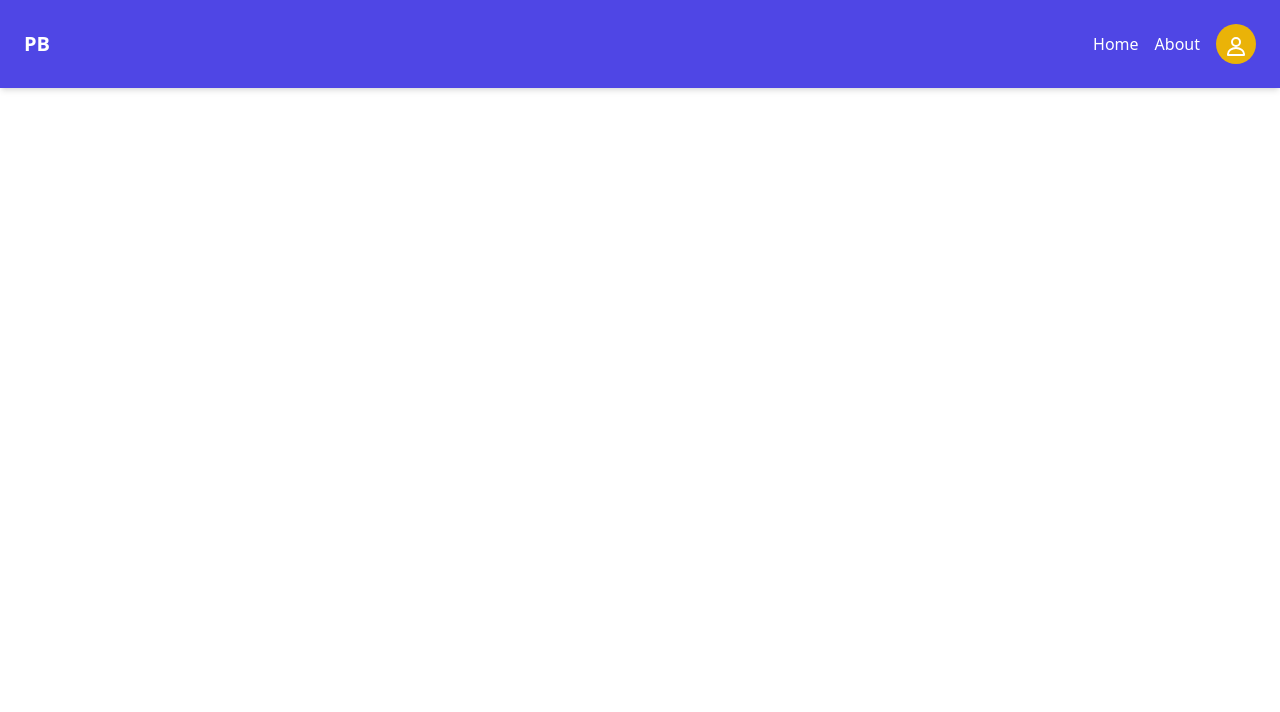
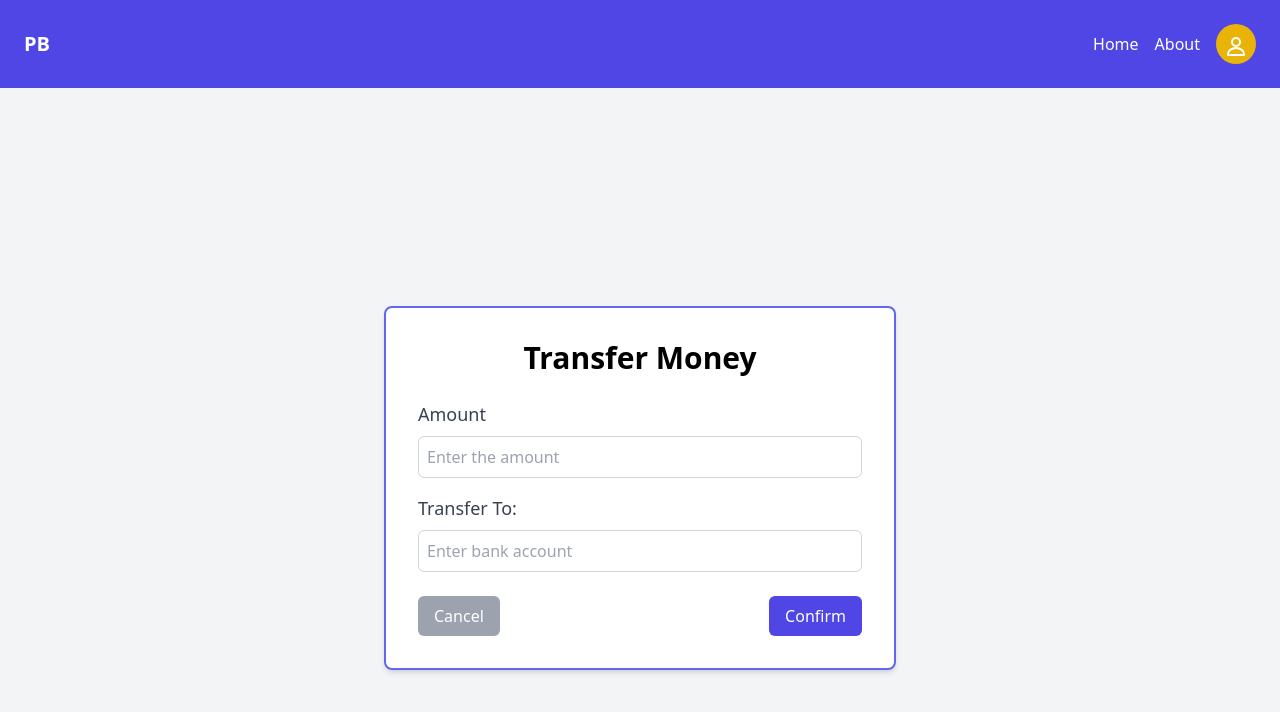
Before and after one commit to al3xbro/pursue-bank, a React (Vite) app in the folder client/: page /transfer in a window 1280 px wide. Before the commit this address had no page. Shown: the top 712 px of the page. Built offline with nearby package versions, Linux system fonts and the light colour scheme.

Commit message:
Transfer Page

```diff
--- a/client/src/App.tsx
+++ b/client/src/App.tsx
@@ -7,6 +7,7 @@ import TopBar from './Components/TopBar'
 import Signup from './Pages/Signup';
 import Transactions from './Pages/Transactions';
 import FindATMs from './Pages/FindATMs';
+import Transfer from './Pages/Transfer';
 
 function App() {
   return (
@@ -22,6 +23,7 @@ function App() {
         <Route path='/signup' element={<Signup />} />
         <Route path='/transactions' element={<Transactions />} />
         <Route path='/findATMs' element={<FindATMs />} />
+        <Route path='/transfer' element={<Transfer />} />
       </Routes>
     </Router>
   );
--- /dev/null
+++ b/client/src/Pages/Transfer.tsx
@@ -0,0 +1,85 @@
+import React, { useState } from 'react';
+
+export default function Transfer() {
+  const [amount, setAmount] = useState('');
+  const [bankAccount, setBankAccount] = useState('');
+  const [error, setError] = useState('');
+
+  const handleConfirm = () => {
+    if (!amount || !bankAccount) {
+      setError('Please fill in both fields');
+      return;
+    }
+
+    console.log('Transferring', amount, 'to', bankAccount);
+  };
+
+  const handleCancel = () => {
+    setAmount('');
+    setBankAccount('');
+    setError('');
+  };
+
+  return (
+    <div className="flex items-center justify-center min-h-screen bg-gray-100 p-4">
+      <div className="bg-white p-8 rounded-lg shadow-md w-full max-w-lg border-2 border-indigo-500">
+        <h1 className="text-3xl font-bold mb-6 text-center">Transfer Money</h1>
+
+        {error && (
+          <div className="mb-4 text-red-500 text-center">
+            {error}
+          </div>
+        )}
+
+        {/* Amount Input */}
+        <div className="mb-4">
+          <label htmlFor="amount" className="block text-lg font-medium text-gray-700 mb-2">
+            Amount
+          </label>
+          <input
+            type="number"
+            id="amount"
+            value={amount}
+            onChange={(e) => setAmount(e.target.value)}
+            placeholder="Enter the amount"
+            className="w-full p-2 border border-gray-300 rounded-md focus:ring-indigo-500 focus:border-indigo-500"
+          />
+        </div>
+
+        {/* Bank Account Input */}
+        <div className="mb-4">
+          <label htmlFor="bank-account" className="block text-lg font-medium text-gray-700 mb-2">
+            Transfer To:
+          </label>
+          <input
+            type="text"
+            id="bank-account"
+            value={bankAccount}
+            onChange={(e) => setBankAccount(e.target.value)}
+            placeholder="Enter bank account"
+            className="w-full p-2 border border-gray-300 rounded-md focus:ring-indigo-500 focus:border-indigo-500"
+          />
+        </div>
+
+        {/* Buttons */}
+        <div className="flex justify-between mt-6">
+          {/* Cancel Button */}
+          <button
+            onClick={handleCancel}
+            className="px-4 py-2 bg-gray-400 text-white rounded-md hover:bg-gray-500 transition"
+          >
+            Cancel
+          </button>
+
+          {/* Confirm Button */}
+          <button
+            onClick={handleConfirm}
+            className="px-4 py-2 bg-indigo-600 text-white rounded-md hover:bg-indigo-700 transition"
+          >
+            Confirm
+          </button>
+        </div>
+      </div>
+    </div>
+  );
+}
```
